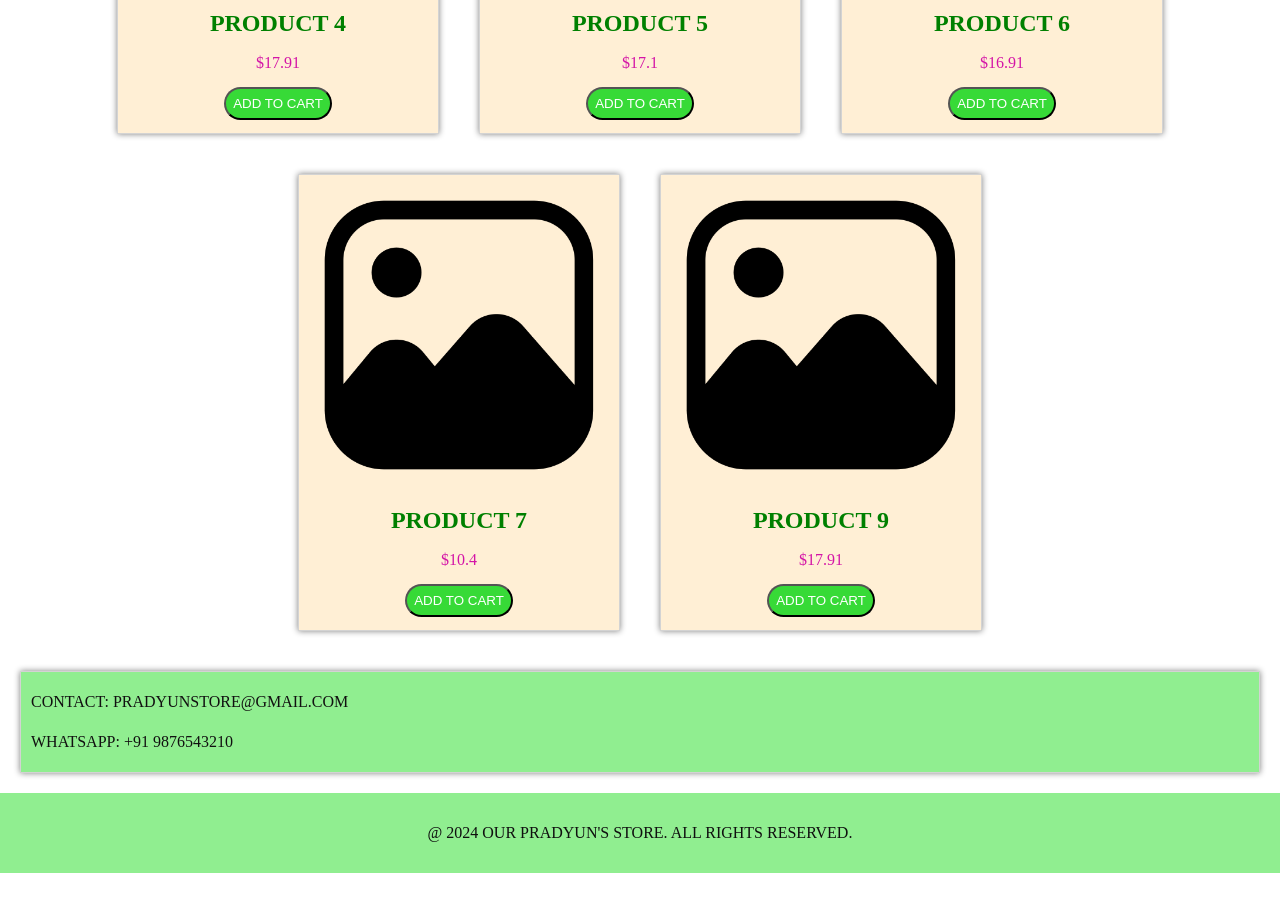
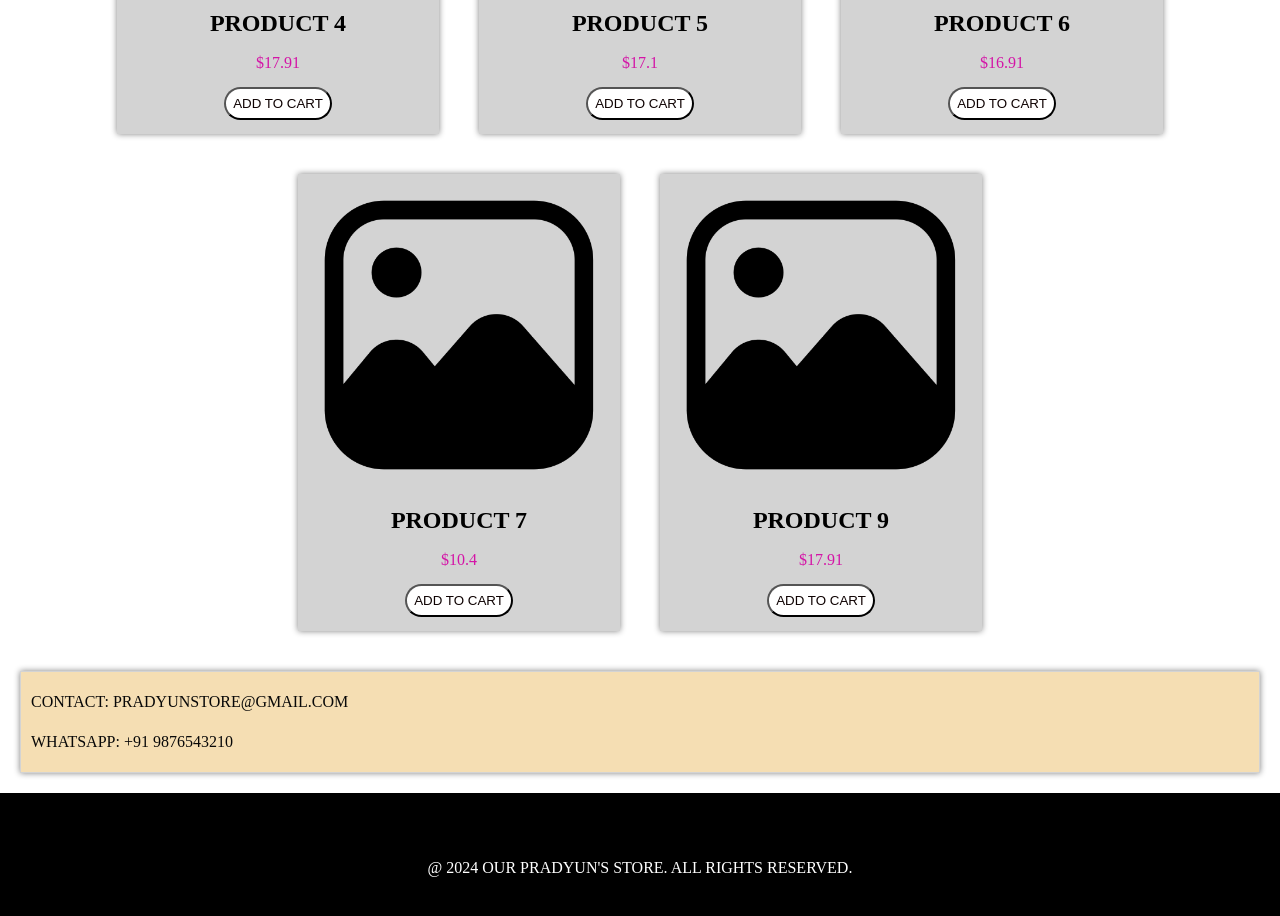
Before and after one commit to Pradyun2004/PR, a plain HTML site: page index.html in a window 1280 px wide. Shown: the part 962-1878 px from the top of the page. Before the commit the page ends 1835 px from the top, so only its background shows below. Drawn offline with Linux system fonts and the light colour scheme.

Commit message:
Update index.html

```diff
--- a/index.html
+++ b/index.html
@@ -14,19 +14,23 @@
             margin: 0;
             text-transform: capitalize;
 
+
         }
-         h2{
-            color: green;
+        h2{
+
+            color: black;
         }
+
         footer{
 
-           height: 80px;
+             height: 150px;
             text-align: center;
            display: flex;
            align-items: center;
            justify-content: center;
-         background-color: lightgreen;
-          color:rgb(15, 15, 15)
+
+          background-color: black;
+          color: white;
 
         }
         img{
@@ -47,17 +51,24 @@
             padding: 10px;
             line-height: 40px;
             filter: drop-shadow(0 0 3px gray);
-            background-color:papayawhip;
+
+            background-color: lightgray;
         }
         .price{
             color: rgb(212, 20, 167);
         }
-       button{
-            background-color: rgb(55, 218, 55);
+        button{
+
+            background-color: white;
             cursor: pointer;
             padding: 7px;
             border-radius: 50px;
-            color: white;
+
+            color: rgb(14, 2, 2);
+        }
+        button:hover{
+
+            background-color: white;
         }
 
 
@@ -72,20 +83,13 @@
             width: auto;
             height: 250px;
          }
-        /* label #bars{
-
-              display: block;
-
-
-
+         h2{
+            color: black;
          }
-         header nav ul{
-            display: none;
-         } */
-         /* header{
-            background-color: aqua;
-
-         } */
+       .contact{
+        background-color: wheat;
+        color: black;
+       }
 
        }
        *{
@@ -101,7 +105,8 @@
             align-items: center;
             flex-wrap: wrap;
             padding: 20px;
-            background-color:lightgreen;
+            /* background-color:lightgreen; */
+            background-color: lightgray;
             color: rgb(24, 2, 2);
             position: sticky;
         }
@@ -146,11 +151,13 @@
             display: flex;
         }
 
-    }
+        }
+
     .contact{
 
-        background-color: lightgreen;
-        color: rgb(17, 16, 16);
+        background-color: wheat;
+        color: rgb(8, 8, 8);
+
 
     }
     .product:hover{
@@ -165,23 +172,6 @@ transform: scale(0.97);
 <body>
 
 
- <!-- <label for="">
-    <i class="fa fa-bars " id="bars"></i>
- </label> -->
-
- <!-- <header>
-       <h1> our online store</h1>
-
-       <nav>
-        <ul>
-            <li><a href="">home</a></li>
-            <li><a href="">my carts</a></li>
-            <li><a href="">contact</a></li>
-            <li><a href="">my account</a></li>
-        </ul>
-      </nav>
-
- </header> -->
 
    <main>
    <nav>
```
